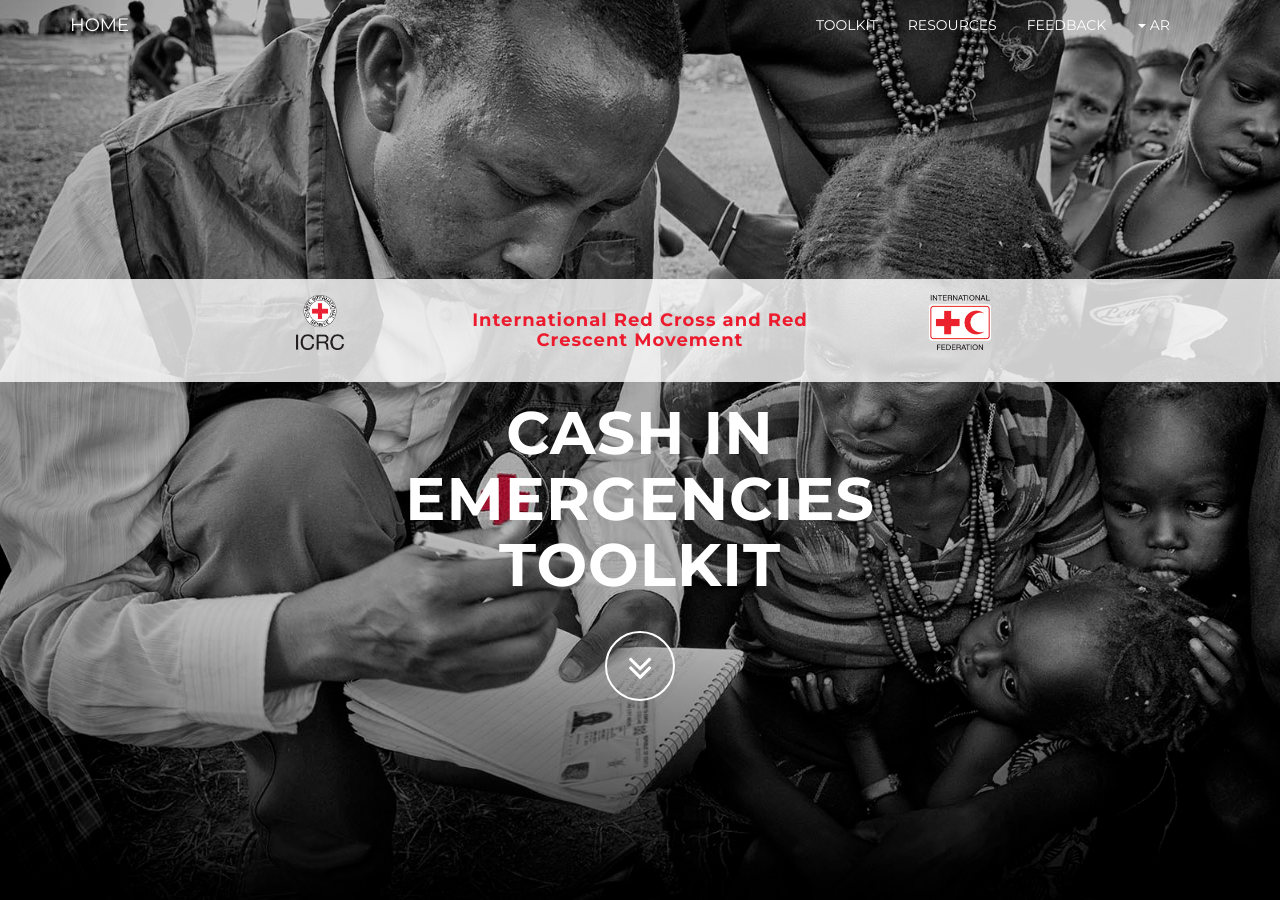
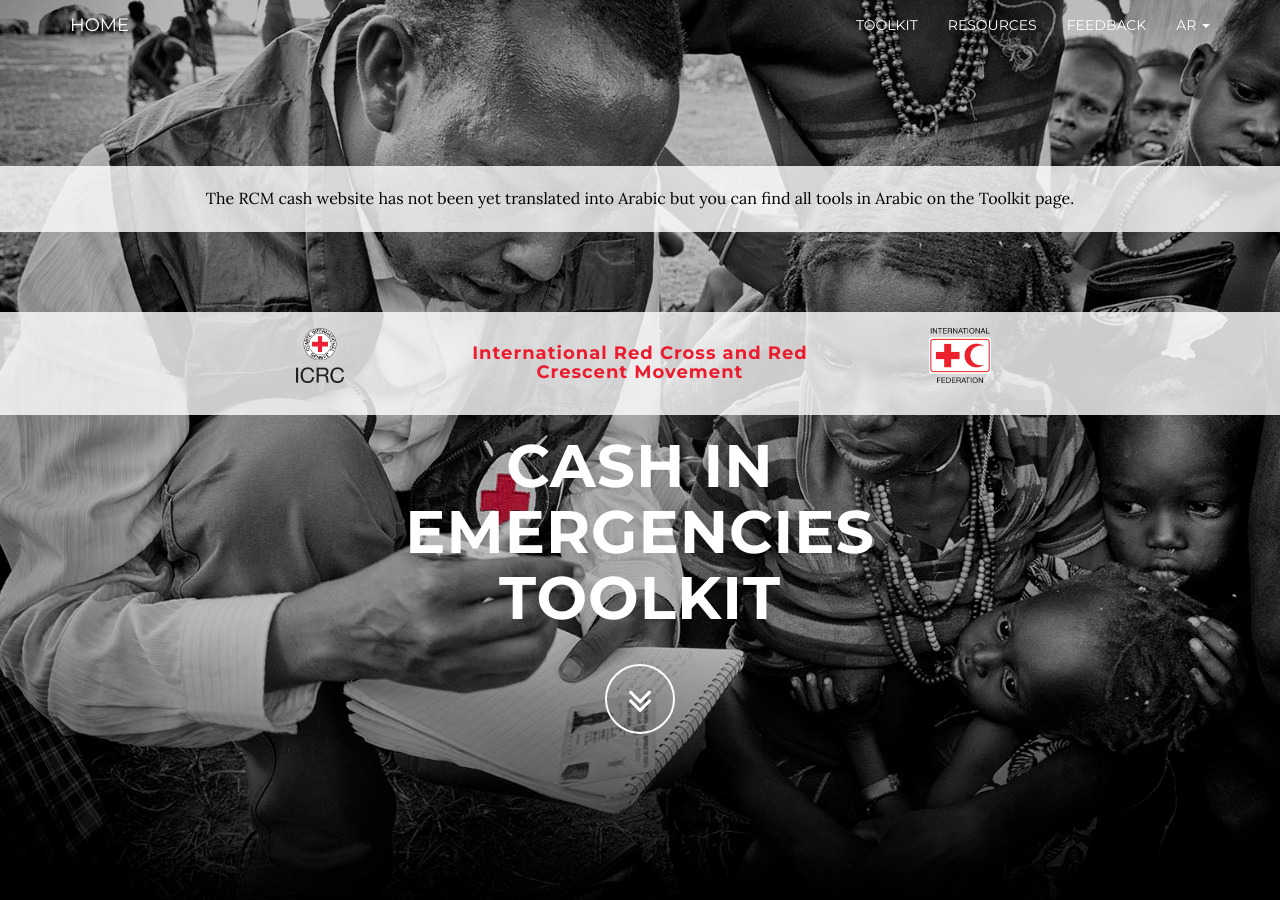
Before and after one commit to AmericanRedCross/ctp-website, a Jekyll site: the page built from ar/index.html, in a window 1280 px wide and 900 px high. Built offline with Jekyll 4.4.1, drawn with Linux system fonts in a browser that asks for light colours.

Commit message:
message for going live

```diff
--- a/_includes/landing.html
+++ b/_includes/landing.html
@@ -25,6 +25,11 @@
 <!-- Intro Header -->
 <header class="intro">
     <div class="intro-body">
+      <div class="container-fluid" style="color:#000;background-color:rgba(255,255,255,0.8);">
+      {% if locale=="ar" %}
+      <p style="margin:20px;font-size:16px;">The RCM cash website has not been yet translated into Arabic but you can find all tools in Arabic on the Toolkit page.</p>
+      {% else %}{% endif %}
+      </div>
       <div class="container-fluid logos text-center">
         <div class="col-sm-2"></div>
         <div class="col-sm-2"><a href="#"><img class="partner-logo" src="/img/icrc.png"></a></div>
--- a/_includes/toolkit.html
+++ b/_includes/toolkit.html
@@ -281,6 +281,9 @@
 
         <div id="error-toolkit" style="display:none;"><p>{{site.data[locale].toolkit.loaderror}}</p></div>
         <div id="grouped-toolkit">
+          {% if locale=="ar" %}
+          <p style="color:#7f1b1b;font-weight:700;">The RCM cash website has not been yet translated into Arabic but you can find all tools in Arabic below.</p>
+          {% else %}{% endif %}
           <p>{{site.data[locale].toolkit.paragraph1}}</p>
           <p>{{site.data[locale].toolkit.paragraph2}}</p>
           <p class="overview-docs">
--- a/_layouts/default.html
+++ b/_layouts/default.html
@@ -1,6 +1,6 @@
 {% include get_locale.html %}
 <!DOCTYPE html>
-<html lang="{{locale}}" {% if locale=="ar" %}dir="rtl"{% else %}{% endif %} >
+<html lang="{{locale}}" {% if locale=="ar" %}{% else %}{% endif %} >
   <head>
     <meta charset="utf-8">
     <meta http-equiv="X-UA-Compatible" content="IE=edge">
```
